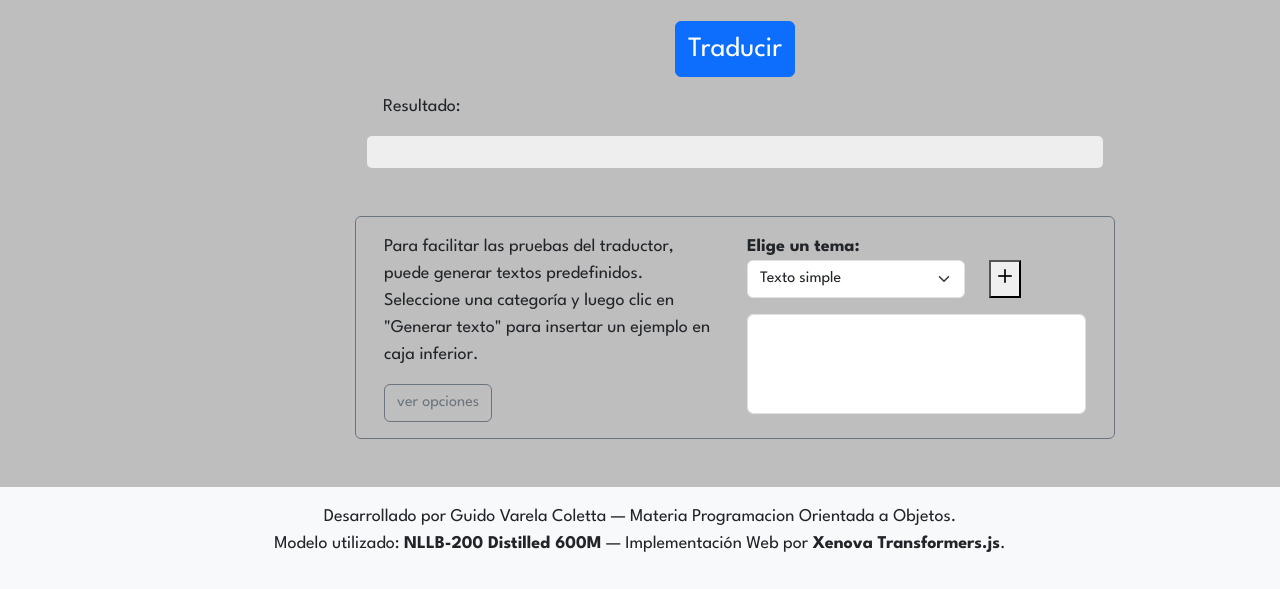
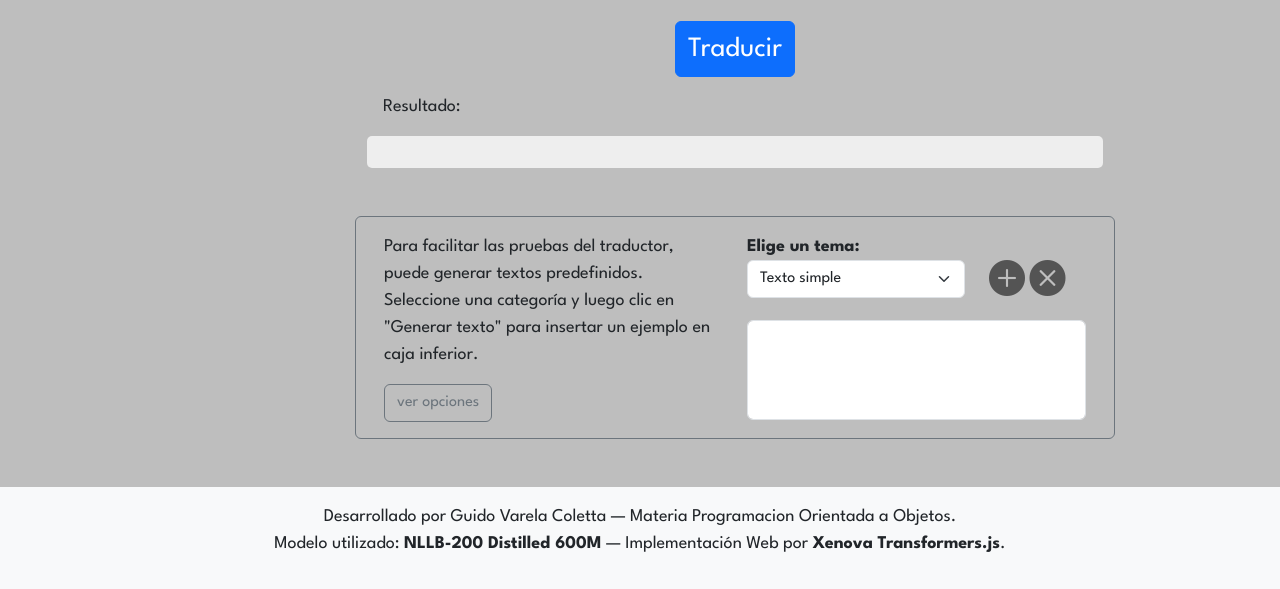
Before and after one commit to guidovarela/ifts16_poo_2025, a website with bundled scripts: page public/index.html in a window 1280 px wide. Both pictures are taken after a click on the button "ver opciones". Shown: the part 485-1074 px from the top of the page. Built offline with nearby package versions, Linux system fonts and the light colour scheme.

Commit message:
estilo y botonoes texto simulado

```diff
--- a/public/css/styles.css
+++ b/public/css/styles.css
@@ -28,7 +28,16 @@ button { cursor:pointer; }
         background: none;
         border: none;
         }
-
+#generate-text-btn, #clear-text-btn {
+    background: none;
+    border: none;
+    cursor: pointer;
+    font-size: 2em;
+    color: #545454;
+  }
+  #generate-text-btn:hover, #clear-text-btn:hover {
+  color: #2b2b2b;
+}
 
 /* Documentacion */
     /* -------------------------------
--- a/public/index.html
+++ b/public/index.html
@@ -70,7 +70,7 @@
           </div>
 
           <div class="text-center">
-            <button id="btn" class="btn btn-primary fs-3">Traducir</button>
+            <button id="btn" class="btn btn-primary fs-3" >Traducir</button>
           </div>
 
           <div class="translation">
@@ -109,7 +109,8 @@
               </select>
             </div>
             <div class="col-4">
-              <button id="generate-text-btn" class=""><i class="bi bi-plus fs-3"></i></button>
+              <button id="generate-text-btn" class="border border-0"><i class="bi bi-plus-circle-fill"></i></button>
+              <button id="clear-text-btn" class="border border-0"><i class="bi bi-x-circle-fill"></i></button>
             </div>
           </div>
 
--- a/public/js/scripts.js
+++ b/public/js/scripts.js
@@ -54,3 +54,8 @@ document.getElementById("generate-text-btn").addEventListener("click", () => {
 
   textarea.innerHTML += getDummyText(type);
 });
+
+document.getElementById("clear-text-btn").addEventListener("click", () => {
+  const textareaFull = document.getElementById("textGenerated");
+  textareaFull.innerHTML="";
+})
```
